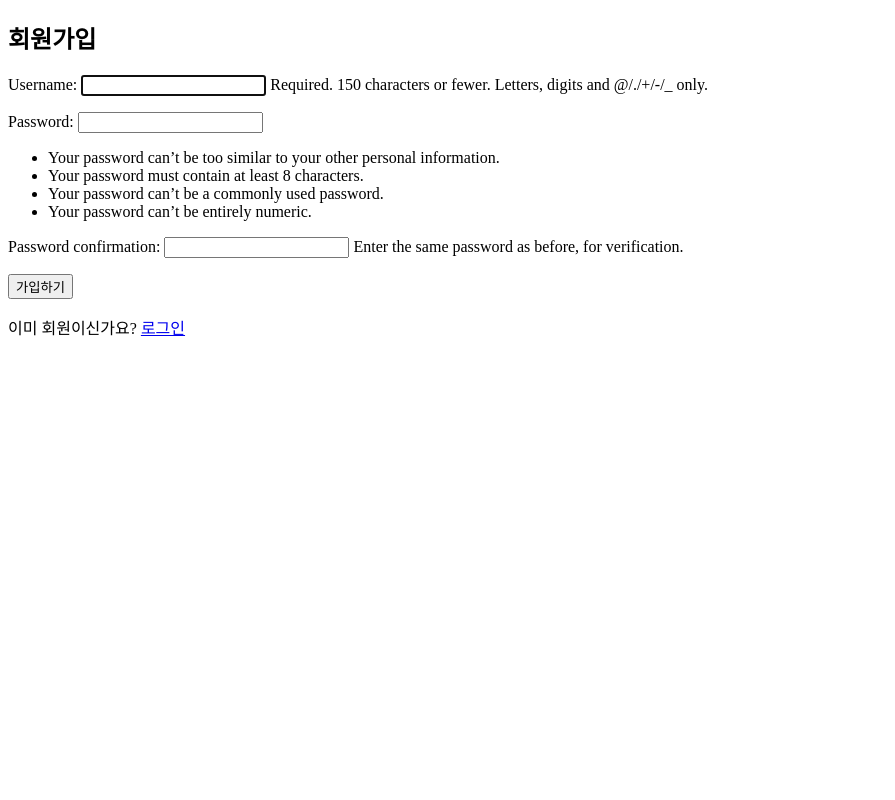
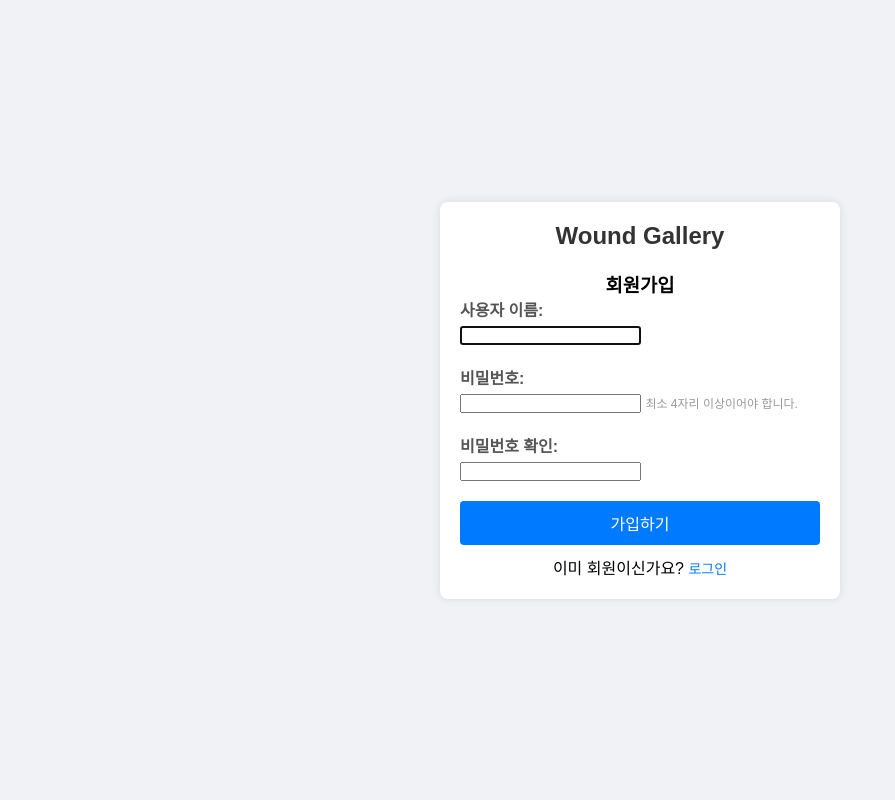
Before and after one commit to sensival/graduation_project, a Django app: page /gallery/signup/ in a window 1280 px wide. Shown: the whole page, without its empty margins (0-895 px from the left). Run offline with Django 5.2, Linux system fonts and the light colour scheme.

Commit message:
signup page

```diff
--- a/mysite/gallery/forms.py
+++ b/mysite/gallery/forms.py
@@ -4,14 +4,71 @@ from .models import Patient
 from .models import Photo
 from django.contrib.auth.forms import UserCreationForm
 from django.contrib.auth.models import User
+from django.utils.translation import gettext_lazy as _
 
+class SignUpForm(UserCreationForm):
+    password1 = forms.CharField(
+        label=_("비밀번호"),  # 새로운 라벨
+        widget=forms.PasswordInput,
+        help_text=_(
+            "최소 4자리 이상이어야 합니다."
+        ),
+    )
 
+    # 비밀번호2 필드 오버라이드
+    password2 = forms.CharField(
+        label=_("비밀번호 확인"),  # 새로운 라벨
+        widget=forms.PasswordInput,
+        help_text=_(""),
+    )
+
+    class Meta:
+        model = User
+        fields = ('username', 'password1', 'password2')
+        labels = {
+            'username': '사용자 이름',
+            'password1': '비밀번호',
+            'password2': '비밀번호 확인',
+        }
+        help_texts = {
+            'username': '',  # 사용자 이름의 기본 안내문구를 없앰
+            'password1': '',  # 비밀번호의 기본 안내문구를 없앰
+            'password2': '',  # 비밀번호 확인의 기본 안내문구를 없앰
+        }
+
+    def clean_password1(self):
+        password1 = self.cleaned_data.get('password1')
+
+        # 비밀번호 길이 검증
+        if password1 and len(password1) < 4:
+            raise forms.ValidationError(_("비밀번호는 최소 4자 이상이어야 합니다."))
+
+        return password1
+
+    def clean(self):
+        super().clean()
+        password1 = self.cleaned_data.get("password1")
+        password2 = self.cleaned_data.get("password2")
+
+        # 비밀번호 확인 일치 여부 검증
+        if password1 and password2 and password1 != password2:
+            self.add_error('password2', _("비밀번호가 일치하지 않습니다."))
+
+        return self.cleaned_data
+
+    def save(self, commit=True):
+        user = super().save(commit=False)
+        # 필요한 추가적인 사용자 설정을 여기에 할 수 있습니다.
+        if commit:
+            user.save()
+        return user
+'''
 class SignUpForm(UserCreationForm):
     class Meta:
         model = User
         fields = ['username', 'password1', 'password2']
 
-
+'''
 class PatientForm(forms.ModelForm):
     class Meta:
         model = Patient
--- a/mysite/templates/signup.html
+++ b/mysite/templates/signup.html
@@ -1,15 +1,126 @@
 <!DOCTYPE html>
-<html>
+<html lang="ko">
 <head>
+    <meta charset="UTF-8">
+    <meta name="viewport" content="width=device-width, initial-scale=1.0">
     <title>회원가입</title>
+    <link rel="stylesheet" href="https://fonts.googleapis.com/css2?family=Noto+Sans+KR:wght@400;700&display=swap">
+    <link rel="icon" type="image/x-icon" href="assets/favicon.ico" />
+    <style>
+        /* 기본 스타일 초기화 */
+        * {
+            margin: 0;
+            padding: 0;
+            box-sizing: border-box;
+            font-family: Arial, sans-serif;
+        }
+
+        /* 배경 및 중앙 정렬 */
+        body {
+            display: flex;
+            justify-content: center;
+            align-items: center;
+            height: 100vh;
+            background-color: #f0f2f5;
+        }
+
+        /* 회원가입 컨테이너 스타일 */
+        .signup-container {
+            width: 400px;
+            padding: 20px;
+            background-color: #fff;
+            box-shadow: 0 0 10px rgba(0, 0, 0, 0.1);
+            border-radius: 8px;
+            text-align: center;
+        }
+
+        /* 제목 스타일 */
+        .signup-container h1 {
+            margin-bottom: 20px;
+            font-size: 24px;
+            color: #333;
+        }
+
+        /* 입력 그룹 스타일 */
+        .input-group {
+            margin-bottom: 15px;
+            text-align: left;
+             margin-bottom: 20px; /* 입력 그룹 간격 설정 */
+        }
+
+        /* 레이블 스타일 */
+        .input-group label {
+            display: block;
+            margin-bottom: 5px;
+            font-weight: bold;
+            color: #555;
+        }
+
+        /* 버튼 스타일 */
+        button {
+            width: 100%;
+            padding: 10px;
+            background-color: #007bff;
+            border: none;
+            border-radius: 4px;
+            color: #fff;
+            font-size: 16px;
+            cursor: pointer;
+            margin-bottom: 10px;
+        }
+
+        button:hover {
+            background-color: #0056b3;
+        }
+
+        /* 링크 스타일 */
+        .login-link {
+            color: #007bff;
+            text-decoration: none;
+            font-size: 14px;
+        }
+
+        .login-link:hover {
+            text-decoration: underline;
+        }
+
+        .ko_font {
+            font-family: 'Noto Sans KR', sans-serif;
+        }
+
+        .helptext {
+            font-size: 12px; /* 글자 크기를 작게 설정 */
+            color: #999; /* 회색으로 설정 */
+            margin-top: 5px; /* 입력 필드와의 간격 */
+        }
+            </style>
 </head>
 <body>
-    <h2>회원가입</h2>
-    <form method="post">
-        {% csrf_token %}
-        {{ form.as_p }}
-        <button type="submit">가입하기</button>
-    </form>
-    <p>이미 회원이신가요? <a href="{% url 'gallery:login' %}">로그인</a></p>
+    <div class="signup-container ko_font">
+        <h1>Wound Gallery</h1>
+
+        <h3>회원가입</h3>
+
+        <form method="post">
+            {% csrf_token %}
+            <div class="input-group">
+                <label for="id_username">사용자 이름:</label>
+                {{ form.username }} <!-- 사용자 이름 필드 -->
+            </div>
+            <div class="input-group">
+                <label for="id_password1">비밀번호:</label>
+                {{ form.password1 }} <!-- 비밀번호 필드 -->
+                <span class="helptext" id="id_password1_helptext">{{ form.password1.help_text }}</span> <!-- 도움말 텍스트 -->
+            </div>
+            <div class="input-group">
+                <label for="id_password2">비밀번호 확인:</label>
+                {{ form.password2 }} <!-- 비밀번호 확인 필드 -->
+                <span class="helptext" id="id_password2_helptext">{{ form.password2.help_text }}</span> <!-- 도움말 텍스트 -->
+            </div>
+            <button type="submit">가입하기</button>
+        </form>
+
+        <p>이미 회원이신가요? <a href="{% url 'gallery:login' %}" class="login-link">로그인</a></p>
+    </div>
 </body>
 </html>
```
Also changed, not shown: mysite/mysite/settings.py (+12 -12 lines).
